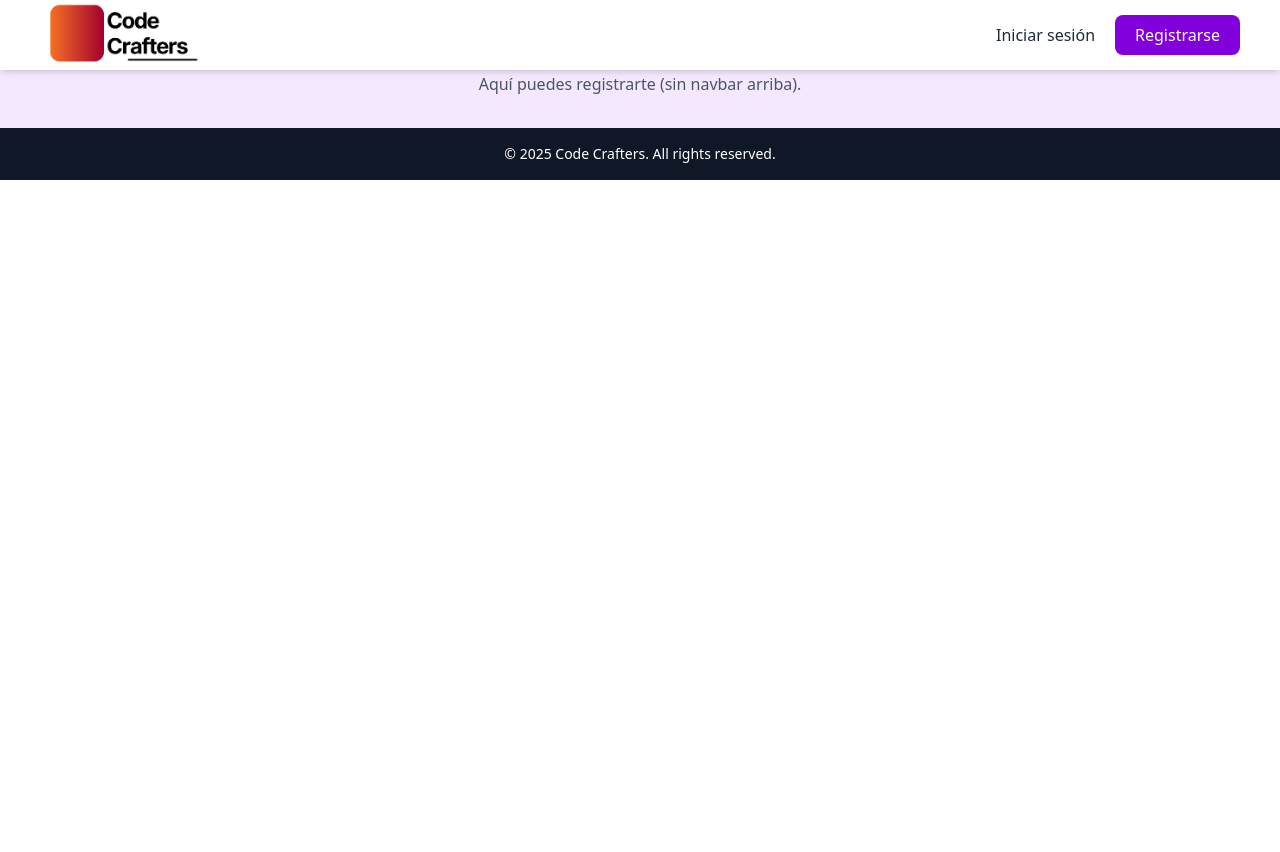
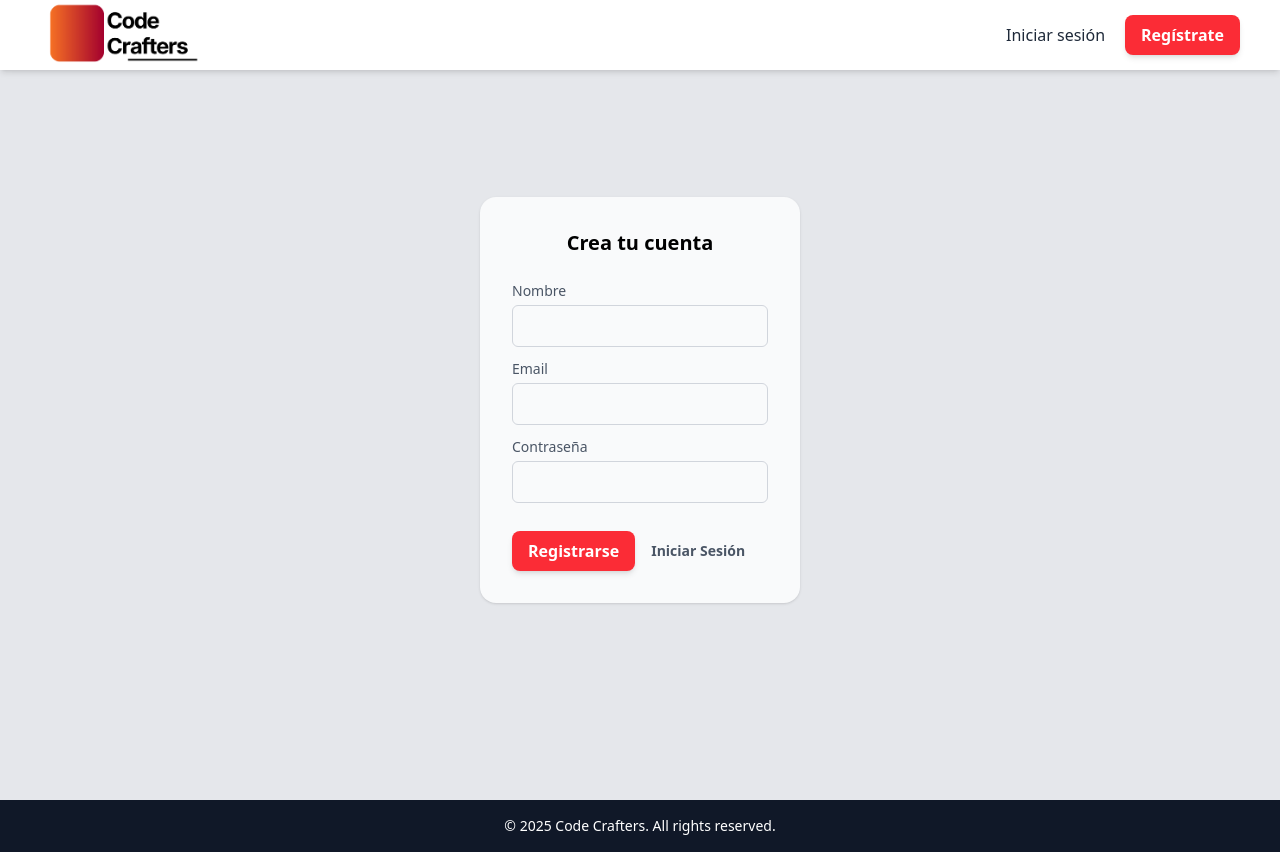
Before and after one commit to CodeCraftwerkers/CCFrontEnd, a React (Vite) app: page /register in a window 1280 px wide. Before the commit the page ends 800 px from the top, so only its background shows below. Built offline with nearby package versions, Linux system fonts and the light colour scheme.

Commit message:
The registration form component is created with name, email, and password

```diff
--- a/package.json
+++ b/package.json
@@ -12,7 +12,7 @@
   "dependencies": {
     "@tailwindcss/vite": "^4.1.16",
     "@tanstack/react-query": "^5.90.5",
-    "axios": "^1.12.2",
+    "axios": "^1.13.1",
     "clsx": "^2.1.1",
     "lucide-react": "^0.548.0",
     "react": "^19.1.1",
@@ -20,7 +20,7 @@
     "react-hook-form": "^7.65.0",
     "react-hot-toast": "^2.6.0",
     "react-icons": "^5.5.0",
-    "react-router-dom": "^7.9.4",
+    "react-router-dom": "^7.9.5",
     "zod": "^4.1.12"
   },
   "devDependencies": {
@@ -42,6 +42,6 @@
     "prettier": "^3.6.2",
     "tailwindcss": "^4.1.16",
     "vite": "^7.1.7",
-    "vitest": "^4.0.3"
+    "vitest": "^4.0.5"
   }
 }
--- a/src/components/NavBar.jsx
+++ b/src/components/NavBar.jsx
@@ -1,3 +1,5 @@
+import { Link } from "react-router-dom";
+
 export default function NavBar() {
   return (
     <nav className="w-screen fixed top-0 left-0 bg-white shadow-md z-9999">
@@ -11,9 +13,11 @@ export default function NavBar() {
           <button className="text-gray-800 text-sm md:text-base hover:text-purple-700 transition-colors">
             Iniciar sesión
           </button>
-          <button className="bg-purple-700 text-white rounded-lg px-4 md:px-5 py-2 text-sm md:text-base hover:bg-purple-800 transition-colors">
-            Registrarse
-          </button>
+          <Link to="/register">
+            <button className="bg-red-500 hover:bg-red-600 text-white text-sm md:text-base font-semibold py-2 px-4 rounded-lg shadow-md transition-all">
+              Regístrate
+            </button>
+          </Link>
         </div>
       </div>
     </nav>
--- /dev/null
+++ b/src/components/RegisterForm.jsx
@@ -0,0 +1,111 @@
+import React, { useState } from "react";
+
+const RegisterForm = () => {
+  const [form, setForm] = useState({ name: "", email: "", password: "" });
+  const [message, setMessage] = useState("");
+  const [error, setError] = useState("");
+
+  const handleChange = (e) => {
+    const { name, value } = e.target;
+    setForm({ ...form, [name]: value });
+  };
+
+  const handleSubmit = async (e) => {
+    e.preventDefault();
+    setMessage("");
+    setError("");
+
+    try {
+
+      const response = await fetch("http://localhost:4000/api/auth/register", {
+        method: "POST",
+        headers: { "Content-Type": "application/json" },
+        body: JSON.stringify(form),
+      });
+
+      const data = await response.json();
+
+      if (!response.ok) {
+        throw new Error(data.message || "Error al registrarse");
+      }
+
+      setMessage("✅ Registro exitoso");
+      setForm({ name: "", email: "", password: "" });
+    } catch (err) {
+      setError(err.message);
+    }
+  };
+
+  return (
+    <div className="min-h-screen flex items-center justify-center bg-gray-200">
+      <form
+        onSubmit={handleSubmit}
+        className="bg-gray-50 rounded-2xl shadow p-8 w-80"
+      >
+        <h2 className="text-center text-xl font-semibold mb-6">
+          Crea tu cuenta
+        </h2>
+
+
+        <label className="block text-sm mb-1 text-gray-600">Nombre</label>
+        <input
+          type="text"
+          name="name"
+          value={form.name}
+          onChange={handleChange}
+          required
+          className="w-full p-2 border border-gray-300 rounded-md mb-3 focus:ring-2 focus:ring-red-300 focus:outline-none"
+        />
+
+
+        <label className="block text-sm mb-1 text-gray-600">Email</label>
+        <input
+          type="email"
+          name="email"
+          value={form.email}
+          onChange={handleChange}
+          required
+          className="w-full p-2 border border-gray-300 rounded-md mb-3 focus:ring-2 focus:ring-red-300 focus:outline-none"
+        />
+
+
+        <label className="block text-sm mb-1 text-gray-600">Contraseña</label>
+        <input
+          type="password"
+          name="password"
+          value={form.password}
+          onChange={handleChange}
+          required
+          className="w-full p-2 border border-gray-300 rounded-md mb-3 focus:ring-2 focus:ring-red-300 focus:outline-none"
+        />
+
+
+        {error && (
+          <p className="text-sm text-red-500 mb-2 text-center">{error}</p>
+        )}
+        {message && (
+          <p className="text-sm text-green-600 mb-2 text-center">{message}</p>
+        )}
+
+
+        <div className="flex items-center mt-4">
+          <button
+            type="submit"
+            className="bg-red-500 hover:bg-red-600 text-white font-semibold py-2 px-4 rounded-lg shadow-md transition-all"
+          >
+            Registrarse
+          </button>
+
+          <a
+            href="/login"
+            className="ml-4 text-sm font-semibold text-gray-600 hover:text-gray-800"
+          >
+            Iniciar Sesión
+          </a>
+        </div>
+      </form>
+    </div>
+  );
+};
+
+export default RegisterForm;
--- a/src/pages/RegisterPage.jsx
+++ b/src/pages/RegisterPage.jsx
@@ -1,10 +1,11 @@
-export default function RegisterPage() {
+import RegisterForm from "../components/RegisterForm";
+
+const RegisterPage = () => {
   return (
-    <section className="p-8 text-center bg-purple-100">
-      <h1 className="text-2xl font-bold text-gray-800">Registro</h1>
-      <p className="mt-2 text-gray-600">
-        Aquí puedes registrarte (sin navbar arriba).
-      </p>
-    </section>
+
+   <RegisterForm />
+
   );
-}
+};
+
+export default RegisterPage;
```
